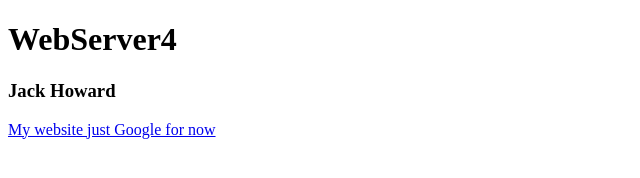
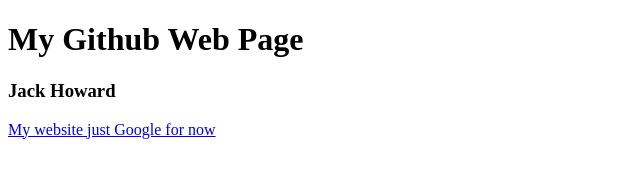
Before and after one commit to jackbmg/jackbmg.github.io, a plain HTML site: page index.html in a window 1280 px wide. Shown: the whole page, without its empty margins (0-640 px from the left). Drawn offline with Linux system fonts and the light colour scheme.

Commit message:
Update index.html

```diff
--- a/index.html
+++ b/index.html
@@ -7,7 +7,7 @@
   <title>Document</title>
 </head>
 <body>
-  <h1>WebServer4</h1>
+  <h1>My Github Web Page</h1>
   <h3>Jack Howard</h3>
   <a href="https://google.com">My website just Google for now</a>
 </body>
```
